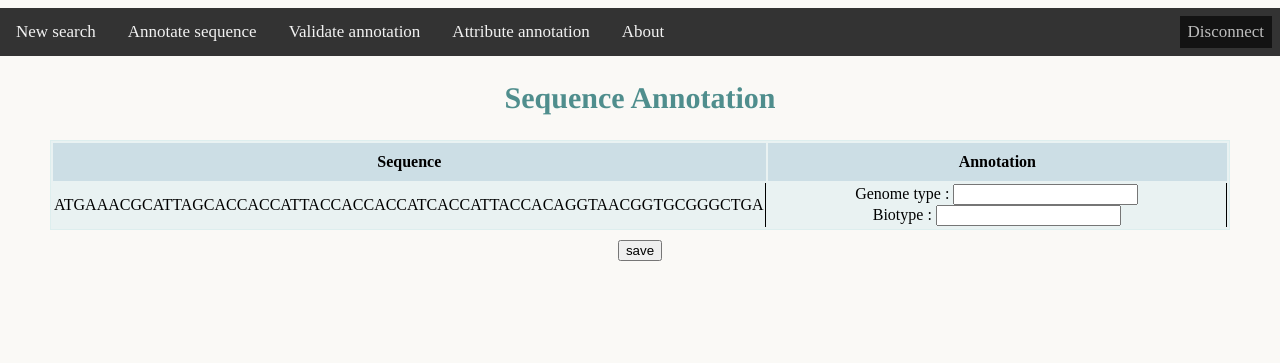
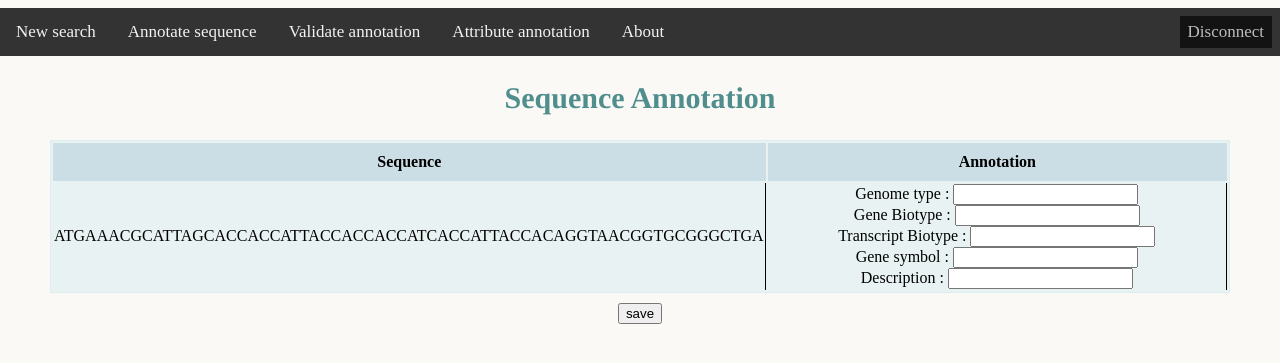
Before and after one commit to shantoux/Projet_Web, a PHP site: page /sequence_annotation.php in a window 1280 px wide. Shown: the top 363 px of the page. Run offline with PHP 8.4, Linux system fonts and the light colour scheme.

Commit message:
Ajout champs

```diff
--- a/website/sequence_annotation.php
+++ b/website/sequence_annotation.php
@@ -54,7 +54,12 @@
             <td>ATGAAACGCATTAGCACCACCATTACCACCACCATCACCATTACCACAGGTAACGGTGCGGGCTGA </td>
             <td>
               Genome type : <input type="text" name="genome_type"><br>
-              Biotype : <input type="text" name="genome_type"><br>
+              Gene Biotype : <input type="text" name="gene_biotype"><br>
+              Transcript Biotype : <input type="text" name="transcript_biotype"><br>
+              Gene symbol : <input type="text" name="gene_symbol"><br>
+              Description : <input type="text" name="gene_description"><br>
+
+
             </td>
           </tr>
         <tbody>
```
